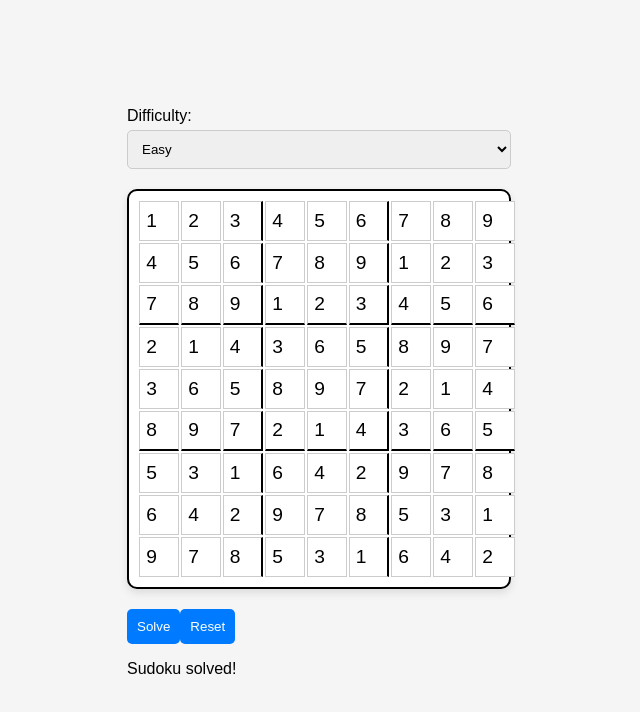
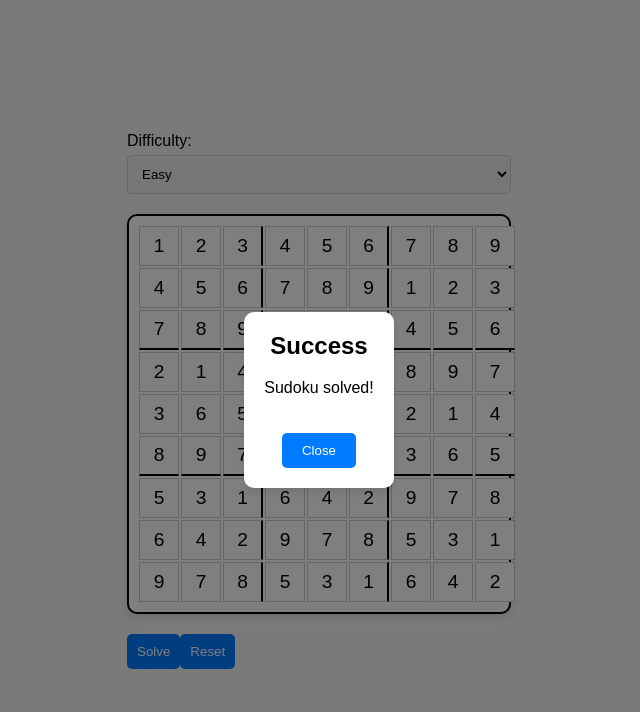
Before and after one commit to sziszi86/sudoko1, a React (Create React App) app in the folder sudoku-solver/: page /solver in a window 1280 px wide. Both pictures are taken after a click on the button "Solve". Shown: the top 712 px of the page, without its empty margins (321-961 px from the left). Built offline with nearby package versions, Linux system fonts and the light colour scheme.

Commit message:
bugfix: algorythm update. error message + modal msg

```diff
--- /dev/null
+++ b/sudoku-solver/src/components/Modal.css
@@ -0,0 +1,37 @@
+.modal-backdrop {
+    position: fixed;
+    top: 0;
+    left: 0;
+    width: 100%;
+    height: 100%;
+    background: rgba(0, 0, 0, 0.5);
+    display: flex;
+    justify-content: center;
+    align-items: center;
+}
+
+.modal-content {
+    background: white;
+    padding: 20px;
+    border-radius: 10px;
+    text-align: center;
+    box-shadow: 0 4px 8px rgba(0, 0, 0, 0.1);
+}
+
+.modal-content h2 {
+    margin-top: 0;
+}
+
+.modal-content button {
+    margin-top: 20px;
+    padding: 10px 20px;
+    background-color: #007bff;
+    color: white;
+    border: none;
+    border-radius: 5px;
+    cursor: pointer;
+}
+
+.modal-content button:hover {
+    background-color: #0056b3;
+}
--- /dev/null
+++ b/sudoku-solver/src/components/Modal.jsx
@@ -0,0 +1,20 @@
+import React from 'react';
+import './Modal.css';
+
+const Modal = ({ show, onClose, title, message }) => {
+    if (!show) {
+        return null;
+    }
+
+    return (
+        <div className="modal-backdrop">
+            <div className="modal-content">
+                <h2>{title}</h2>
+                <p>{message}</p>
+                <button onClick={onClose}>Close</button>
+            </div>
+        </div>
+    );
+};
+
+export default Modal;
--- a/sudoku-solver/src/components/SubscriptionForm.jsx
+++ b/sudoku-solver/src/components/SubscriptionForm.jsx
@@ -1,19 +1,30 @@
 import React, { useState } from 'react';
+import { useNavigate } from 'react-router-dom';
+import Modal from './Modal';
 
 const SubscriptionForm = () => {
     const [email, setEmail] = useState('');
     const [difficulty, setDifficulty] = useState('easy');
     const [message, setMessage] = useState('');
+    const [showModal, setShowModal] = useState(false);
+    const navigate = useNavigate();
 
     const handleSubmit = (e) => {
         e.preventDefault();
         // Fake API call
         setTimeout(() => {
-            setMessage('Subscription successful!');
+            setMessage('You have successfully subscribed to receive Sudoku puzzles!');
+            setShowModal(true);
         }, 1000);
     };
 
+    const handleCloseModal = () => {
+        setShowModal(false);
+        navigate('/solver', { state: { difficulty } });
+    };
+
     return (
+        <div>
             <form onSubmit={handleSubmit}>
                 <label>
                     Email:
@@ -35,6 +46,13 @@ const SubscriptionForm = () => {
                 <button type="submit">Subscribe</button>
                 {message && <p>{message}</p>}
             </form>
+            <Modal
+                show={showModal}
+                onClose={handleCloseModal}
+                title="Subscription Successful"
+                message={message}
+            />
+        </div>
     );
 };
 
--- a/sudoku-solver/src/components/SudokuGrid.jsx
+++ b/sudoku-solver/src/components/SudokuGrid.jsx
@@ -1,6 +1,13 @@
 import React from 'react';
 
 const SudokuGrid = ({ grid, onChange }) => {
+    const handleInputChange = (row, col, value) => {
+        // Csak 1-9 közötti értékeket engedélyezünk
+        if (value === '' || (Number(value) >= 1 && Number(value) <= 9)) {
+            onChange(row, col, value);
+        }
+    };
+
     return (
         <div className="sudoku-grid">
             {grid.map((row, rowIndex) =>
@@ -15,11 +22,9 @@ const SudokuGrid = ({ grid, onChange }) => {
                     return (
                         <input
                             key={`${rowIndex}-${colIndex}`}
-                            type="number"
-                            min="1"
-                            max="9"
+                            type="text"
                             value={cell || ''}
-                            onChange={(e) => onChange(rowIndex, colIndex, e.target.value)}
+                            onChange={(e) => handleInputChange(rowIndex, colIndex, e.target.value)}
                             className={className}
                         />
                     );
--- a/sudoku-solver/src/pages/SudokuSolverPage.jsx
+++ b/sudoku-solver/src/pages/SudokuSolverPage.jsx
@@ -1,20 +1,29 @@
 import React, { useState, useEffect } from 'react';
+import { useLocation } from 'react-router-dom';
 import SudokuGrid from '../components/SudokuGrid';
+import Modal from '../components/Modal';
 import { solveSudoku, generateSudoku } from '../utils/sudokuSolver';
 
 const SudokuSolverPage = () => {
     const emptyGrid = Array(9).fill().map(() => Array(9).fill(null));
+    const location = useLocation();
+    const initialDifficulty = location.state?.difficulty || 'easy';
 
-    const [difficulty, setDifficulty] = useState('easy');
+    const [difficulty, setDifficulty] = useState(initialDifficulty);
     const [grid, setGrid] = useState(() => {
         const savedGrid = JSON.parse(localStorage.getItem('sudoku-grid'));
-        return savedGrid || emptyGrid;
+        return savedGrid || generateSudoku(initialDifficulty);
     });
     const [message, setMessage] = useState('');
+    const [showModal, setShowModal] = useState(false);
 
     useEffect(() => {
         localStorage.setItem('sudoku-grid', JSON.stringify(grid));
     }, [grid]);
+
+    useEffect(() => {
+        setGrid(generateSudoku(difficulty));
+    }, [difficulty]);
 
     const handleChange = (row, col, value) => {
         const newGrid = grid.map((r, rowIndex) =>
@@ -28,14 +37,20 @@ const SudokuSolverPage = () => {
         if (solveSudoku(gridCopy)) {
             setGrid(gridCopy);
             setMessage('Sudoku solved!');
+            setShowModal(true);
         } else {
             setMessage('This Sudoku puzzle is unsolvable.');
+            setShowModal(true);
         }
     };
 
     const handleReset = () => {
-        setGrid(generateSudoku(difficulty));
+        setGrid(emptyGrid);
         setMessage('');
+    };
+
+    const handleCloseModal = () => {
+        setShowModal(false);
     };
 
     return (
@@ -51,7 +66,12 @@ const SudokuSolverPage = () => {
             <SudokuGrid grid={grid} onChange={handleChange} />
             <button onClick={handleSolve}>Solve</button>
             <button onClick={handleReset}>Reset</button>
-            {message && <p>{message}</p>}
+            <Modal
+                show={showModal}
+                onClose={handleCloseModal}
+                title={message === 'Sudoku solved!' ? 'Success' : 'Error'}
+                message={message}
+            />
         </div>
     );
 };
```
Lines whose indentation alone changed are shown as unchanged.
